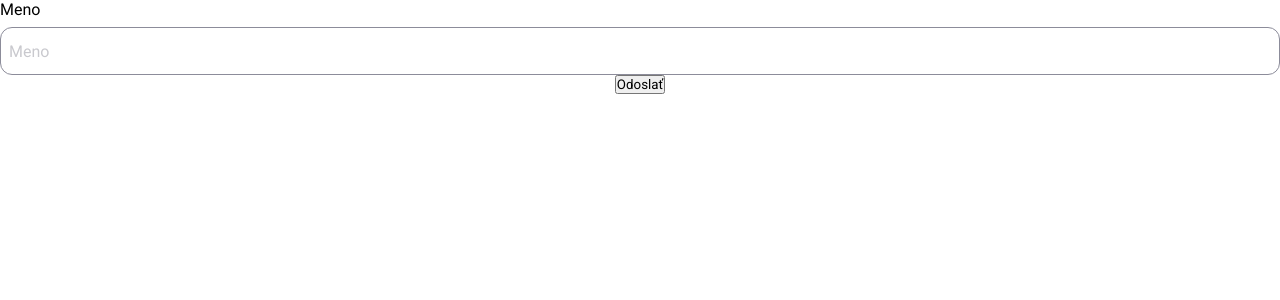
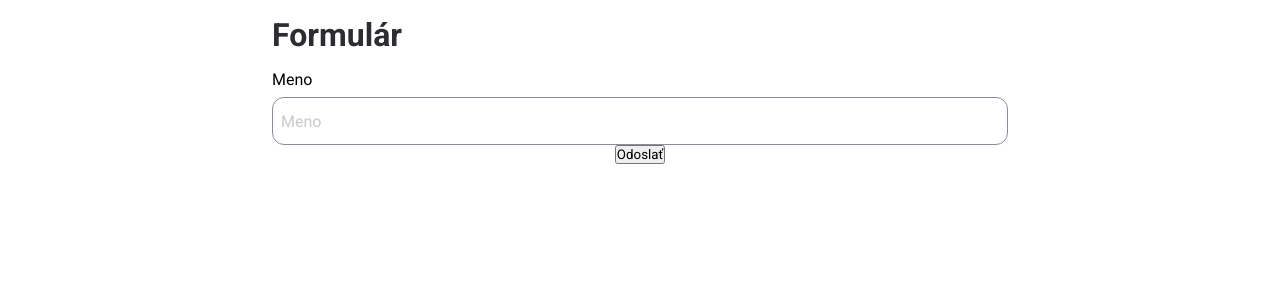
Before and after one commit to BranislavObrtac/form_o2, a React (Vite) app: page / in a window 1280 px wide. Shown: the top 300 px of the page. Built offline with nearby package versions, Linux system fonts and the light colour scheme.

Commit message:
pridane h1

```diff
--- a/src/App.tsx
+++ b/src/App.tsx
@@ -1,10 +1,11 @@
-import "./App.css";
 import Form from "./components/form/Form";
+import './App.css';
 
 function App() {
 
   return (
-    <div>
+    <div className="app-wrapper">
+      <h1>Formulár</h1>
       <Form />
     </div>
   );
```
